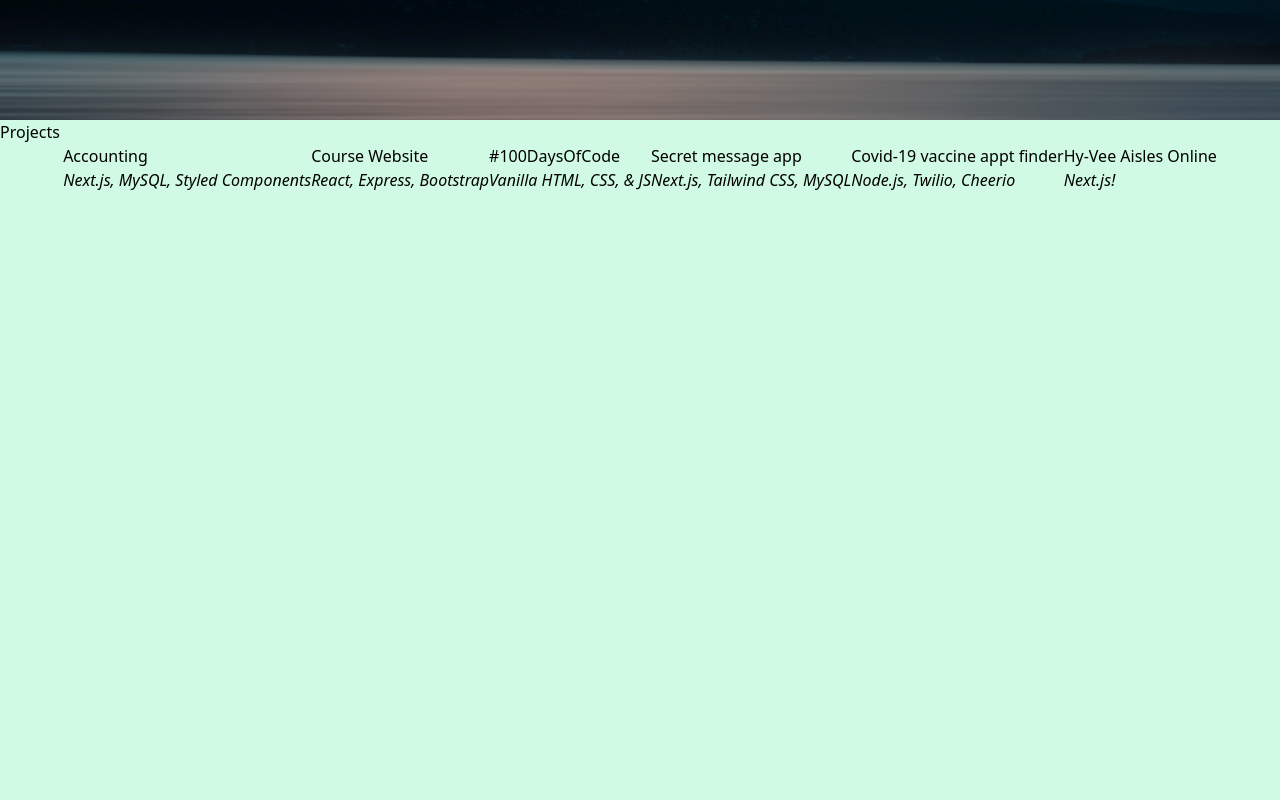
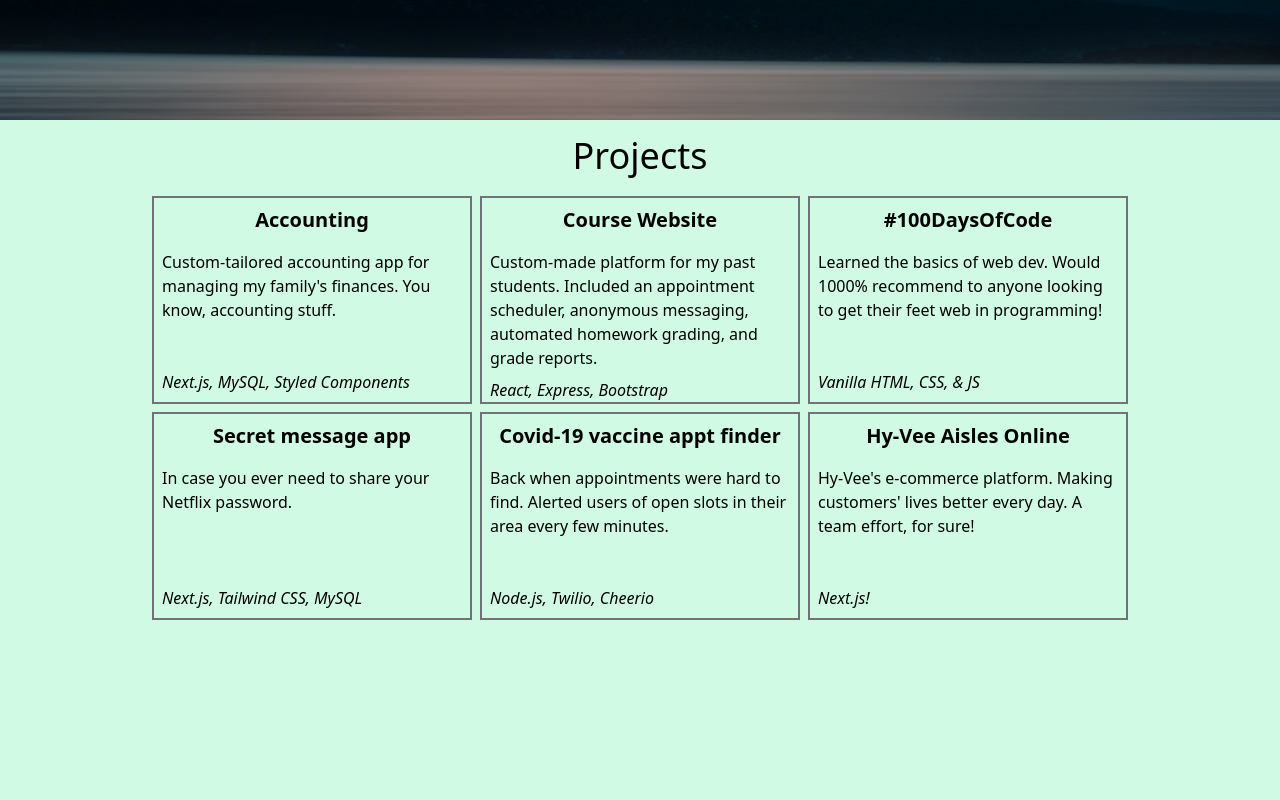
Before and after one commit to brodyd795/personal-site, a Next.js app: page / in a window 1280 px wide. Shown: the part 680-1480 px from the top of the page. Built offline with nearby package versions, Linux system fonts and the light colour scheme; no server answers; the database is empty.

Commit message:
Add descriptions to product cards and basic style

```diff
--- a/components/projects.tsx
+++ b/components/projects.tsx
@@ -6,7 +6,7 @@ interface IProjectCard {
 }
 
 const ProjectCard: FC<IProjectCard> = ({
-	project: {name, link, technologies}
+	project: {name, link, technologies, description}
 }: IProjectCard) => (
 	<a
 		href={link}
@@ -14,19 +14,20 @@ const ProjectCard: FC<IProjectCard> = ({
 		rel='noreferrer'
 		data-testid={`project-card-${name}`}
 	>
-		<div className='flex flex-col flex-1 justify-between'>
-			<span>{name}</span>
+		<div className='flex flex-col flex-1 justify-between border-zinc-500 border-2 m-1 w-80 h-52 p-2'>
+			<span className='text-center font-bold text-xl'>{name}</span>
+			<span className='mt-4 mb-auto'>{description}</span>
 			{technologies ? (
-				<span className='italic'>{technologies.join(', ')}</span>
+				<span className='italic mt-2'>{technologies.join(', ')}</span>
 			) : null}
 		</div>
 	</a>
 );
 
 export const Projects: FC = () => (
-	<div className='min-h-screen w-full bg-emerald-100' id='projects'>
-		<h2>Projects</h2>
-		<div className='flex justify-center flex-wrap'>
+	<div className='min-h-screen w-full bg-emerald-100  flex flex-col items-center' id='projects'>
+		<h2 className='text-4xl text-center m-4'>Projects</h2>
+		<div className='flex justify-center flex-wrap max-w-screen-lg'>
 			{projects.map((project) => (
 				<ProjectCard key={project.name} project={project} />
 			))}
--- a/data/projects.ts
+++ b/data/projects.ts
@@ -2,37 +2,44 @@ export interface IProject {
 	name: string;
 	link: string;
 	technologies: string[];
+	description: string;
 }
 
 export const projects: IProject[] = [
 	{
 		name: 'Accounting',
 		link: 'https://github.com/brodyd795/accounting',
-		technologies: ['Next.js', 'MySQL', 'Styled Components']
+		technologies: ['Next.js', 'MySQL', 'Styled Components'],
+		description: 'Custom-tailored accounting app for managing my family\'s finances. You know, accounting stuff.'
 	},
 	{
 		name: 'Course Website',
 		link: 'https://github.com/brodyd795/course-website',
-		technologies: ['React', 'Express', 'Bootstrap']
+		technologies: ['React', 'Express', 'Bootstrap'],
+		description: 'Custom-made platform for my past students. Included an appointment scheduler, anonymous messaging, automated homework grading, and grade reports.'
 	},
 	{
 		name: '#100DaysOfCode',
 		link: 'https://github.com/brodyd795/100-days-of-code',
-		technologies: ['Vanilla HTML, CSS, & JS']
+		technologies: ['Vanilla HTML, CSS, & JS'],
+		description: 'Learned the basics of web dev. Would 1000% recommend to anyone looking to get their feet web in programming!'
 	},
 	{
 		name: 'Secret message app',
 		link: 'https://github.com/brodyd795/secret-message',
-		technologies: ['Next.js', 'Tailwind CSS', 'MySQL']
+		technologies: ['Next.js', 'Tailwind CSS', 'MySQL'],
+		description: 'In case you ever need to share your Netflix password.'
 	},
 	{
 		name: 'Covid-19 vaccine appt finder',
 		link: 'https://github.com/brodyd795/covid-vaccine-appointment-notifier',
-		technologies: ['Node.js', 'Twilio', 'Cheerio']
+		technologies: ['Node.js', 'Twilio', 'Cheerio'],
+		description: 'Back when appointments were hard to find. Alerted users of open slots in their area every few minutes.'
 	},
 	{
 		name: 'Hy-Vee Aisles Online',
 		link: 'https://hy-vee.com/aisles-online',
-		technologies: ['Next.js!']
+		technologies: ['Next.js!'],
+		description: 'Hy-Vee\'s e-commerce platform. Making customers\' lives better every day. A team effort, for sure!'
 	}
 ];
```
